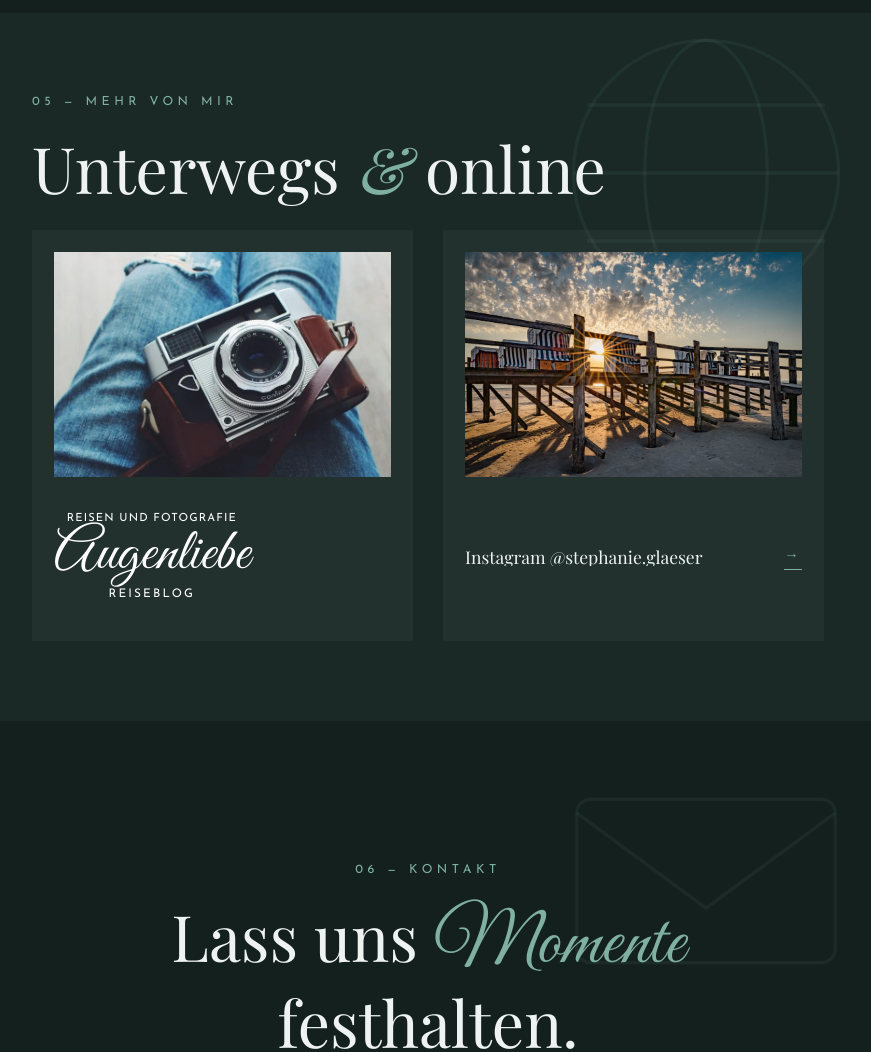
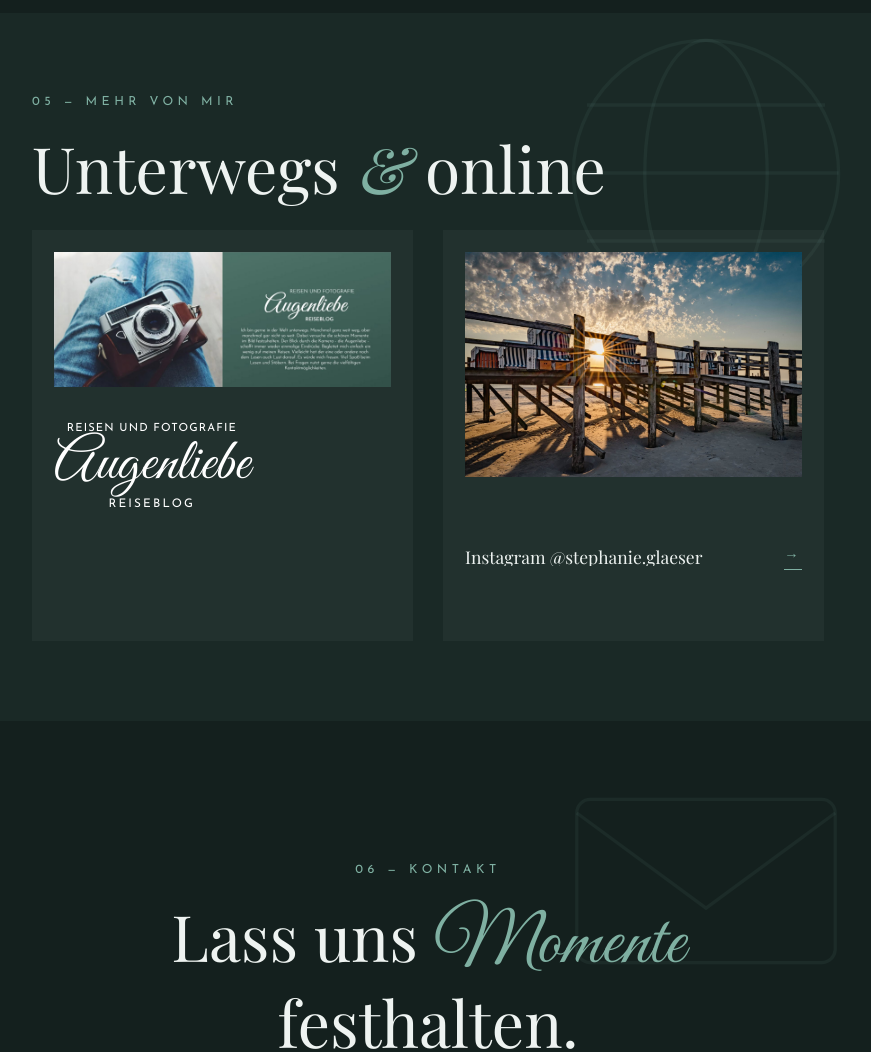
Before and after one commit to squid1406-dev/json, a plain HTML site: page stephanie-glaeser-de/entwurf-b-dunkelkammer.html in a window 1280 px wide. Shown: the part 5654-6706 px from the top of the page, without its empty margins (212-1083 px from the left). Drawn offline with nearby package versions, Linux system fonts and the light colour scheme; a web font is replaced by a local one.

Commit message:
Reiseblog-Kachel mit Screenshot aus dem Blog ersetzen
Co-Authored-By: Claude Haiku 5.5 <noreply@anthropic.com>
Claude-Session: https://claude.ai/code/session_012YizkZm5kBYR8yKpq7dj3g

```diff
--- a/stephanie-glaeser-de/entwurf-b-dunkelkammer.html
+++ b/stephanie-glaeser-de/entwurf-b-dunkelkammer.html
@@ -479,7 +479,7 @@
       <div class="develop" data-reveal><p class="kicker">05 — Mehr von mir</p><h2>Unterwegs <em>&amp;</em> online</h2></div>
       <div class="link-frame develop" data-reveal>
         <a class="link-item" href="https://augenliebe-reiseblog.de/" target="_blank" rel="noopener">
-          <img src="bilder/reiseblog-kamera.jpg" alt="Analoge Kamera auf den Knien">
+          <img src="bilder/reiseblog-screenshot.jpg" alt="Augenliebe Reiseblog Startseite mit Kamera-Motiv" style="aspect-ratio:5 / 2; object-position:50% 50%">
           <div class="link-logo-wrap"><div class="link-wordmark" role="img" aria-label="Augenliebe Reiseblog – Reisen und Fotografie"><span class="wm-sub">Reisen und Fotografie</span><span class="wm-script">Augenliebe</span><span class="wm-blog">Reiseblog</span></div></div>
         </a>
         <a class="link-item" href="https://www.instagram.com/stephanie.glaeser/" target="_blank" rel="noopener">
```
Also changed, not shown: stephanie-glaeser-de/bilder/reiseblog-screenshot.jpg (added).
